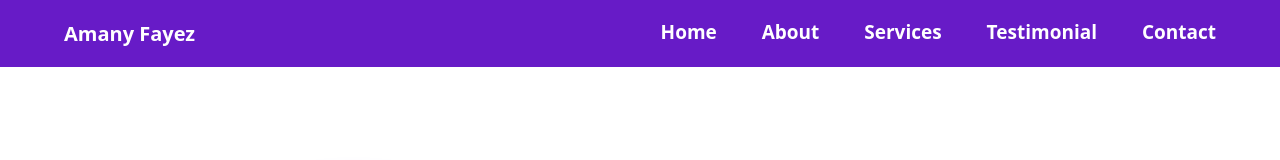
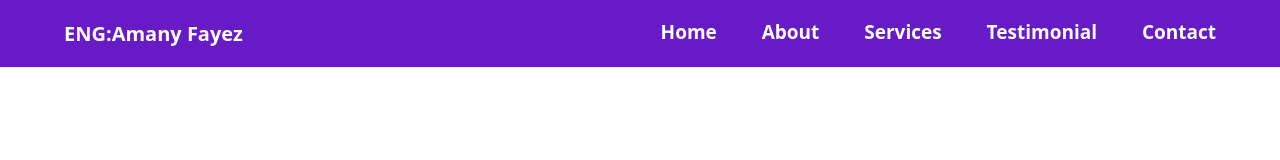
Before and after one commit to Lieamra-Company/portfolio, a plain HTML site: page index.html in a window 1280 px wide. Shown: the top 160 px of the page. Drawn offline with nearby package versions, Linux system fonts and the light colour scheme.

Commit message:
Update index.html

```diff
--- a/index.html
+++ b/index.html
@@ -13,7 +13,7 @@
 <body>
   <!-- header section -->
   <header class="header">
-    <a href="#home" class="logo">Amany Fayez</a>
+    <a href="#home" class="logo">ENG:Amany Fayez</a>
     <i class='bx bx-menu' id="menu-icon"></i>
     <nav class="navbar" id="navbar">
       <a href="#home"> Home  </a>
```
